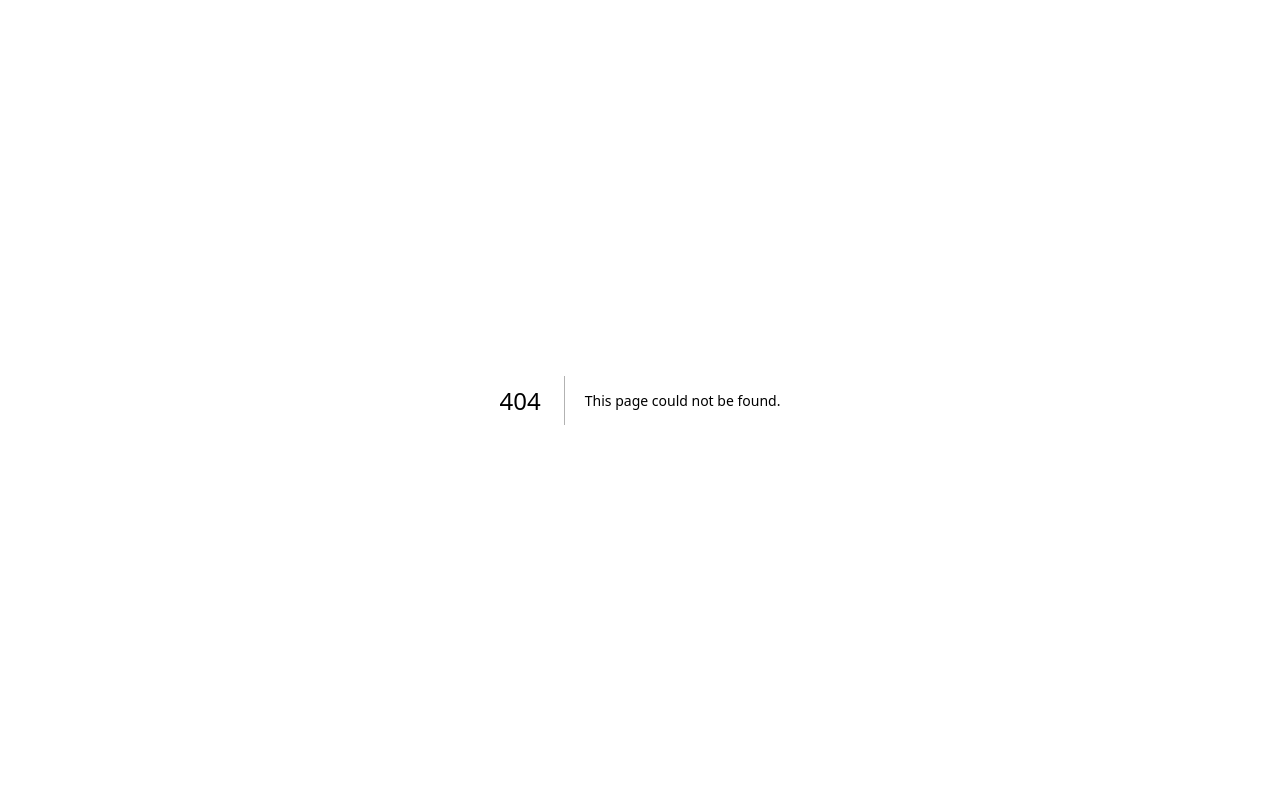
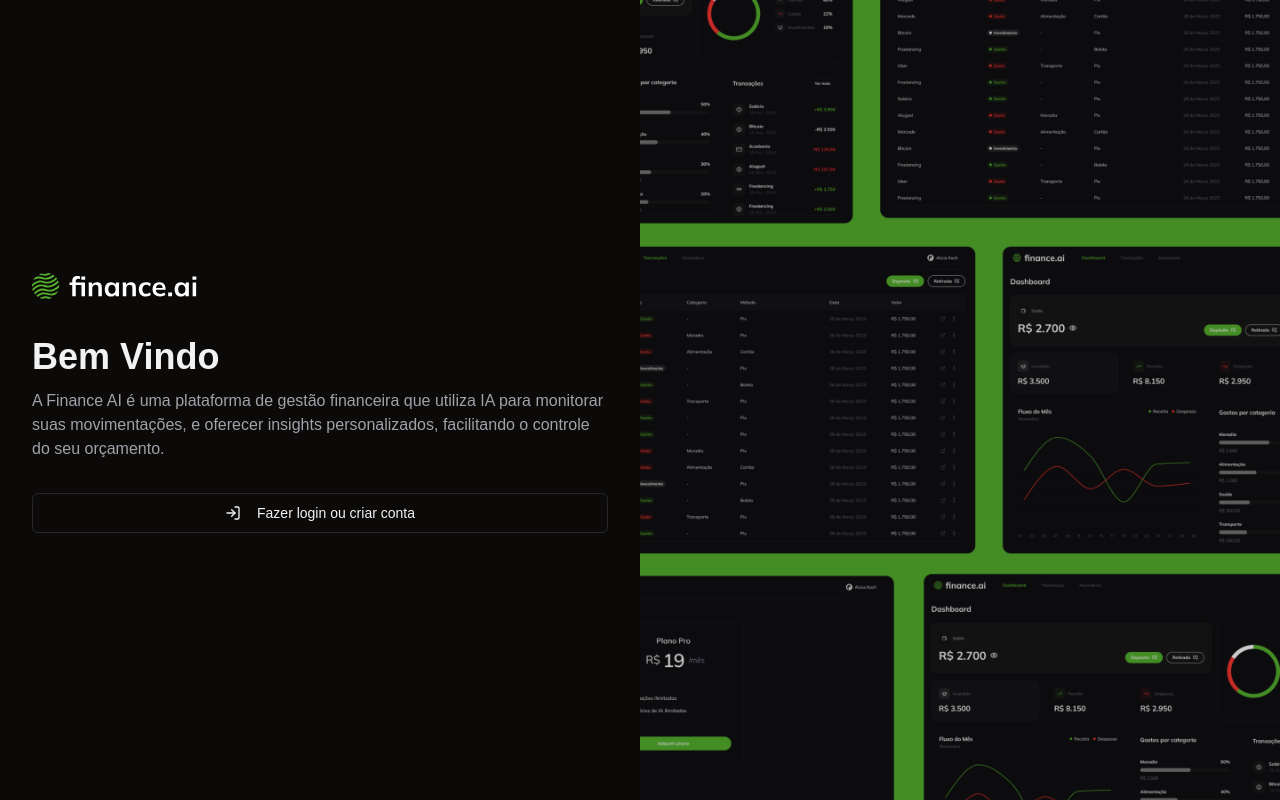
Before and after one commit to matheuslippe/Finance-SAS, a Next.js app: page /login in a window 1280 px wide. Before the commit this address had no page. Built offline with nearby package versions, Linux system fonts and the light colour scheme.

Commit message:
feat: add login page

```diff
--- /dev/null
+++ b/app/login/page.tsx
@@ -0,0 +1,39 @@
+import Image from "next/image";
+import { Button } from "../_components/ui/button";
+import { LogInIcon } from "lucide-react";
+
+const LoginPage = () => {
+  return (
+    <div className="grid h-full grid-cols-2">
+      <div className="mx-auto flex h-full max-w-[500] flex-col justify-center p-8">
+        <Image
+          src="/logo.svg"
+          width={173}
+          height={39}
+          alt="Finance SAS"
+          className="mb-8"
+        />
+        <h1 className="mb-3 text-4xl font-bold">Bem Vindo</h1>
+        <p className="mb-8 text-muted-foreground">
+          A Finance AI é uma plataforma de gestão financeira que utiliza IA para
+          monitorar suas movimentações, e oferecer insights personalizados,
+          facilitando o controle do seu orçamento.
+        </p>
+        <Button variant="outline">
+          <LogInIcon className="mr-2" />
+          Fazer login ou criar conta
+        </Button>
+      </div>
+      <div className="relative h-full w-full">
+        <Image
+          src="/login.png"
+          alt="Faça Login"
+          fill
+          className="object-cover"
+        />
+      </div>
+    </div>
+  );
+};
+
+export default LoginPage;
--- a/app/subscription/page.tsx
+++ b/app/subscription/page.tsx
@@ -0,0 +1,5 @@
+const SubscriptionPage = () => {
+  return <h1>Subscription</h1>;
+};
+
+export default SubscriptionPage;
--- a/app/transaction/page.tsx
+++ b/app/transaction/page.tsx
@@ -0,0 +1,5 @@
+const TransactionPage = () => {
+  return <h1>transaction</h1>;
+};
+
+export default TransactionPage;
```
Also changed, not shown: public/login.png (added), public/logo.svg (added).
